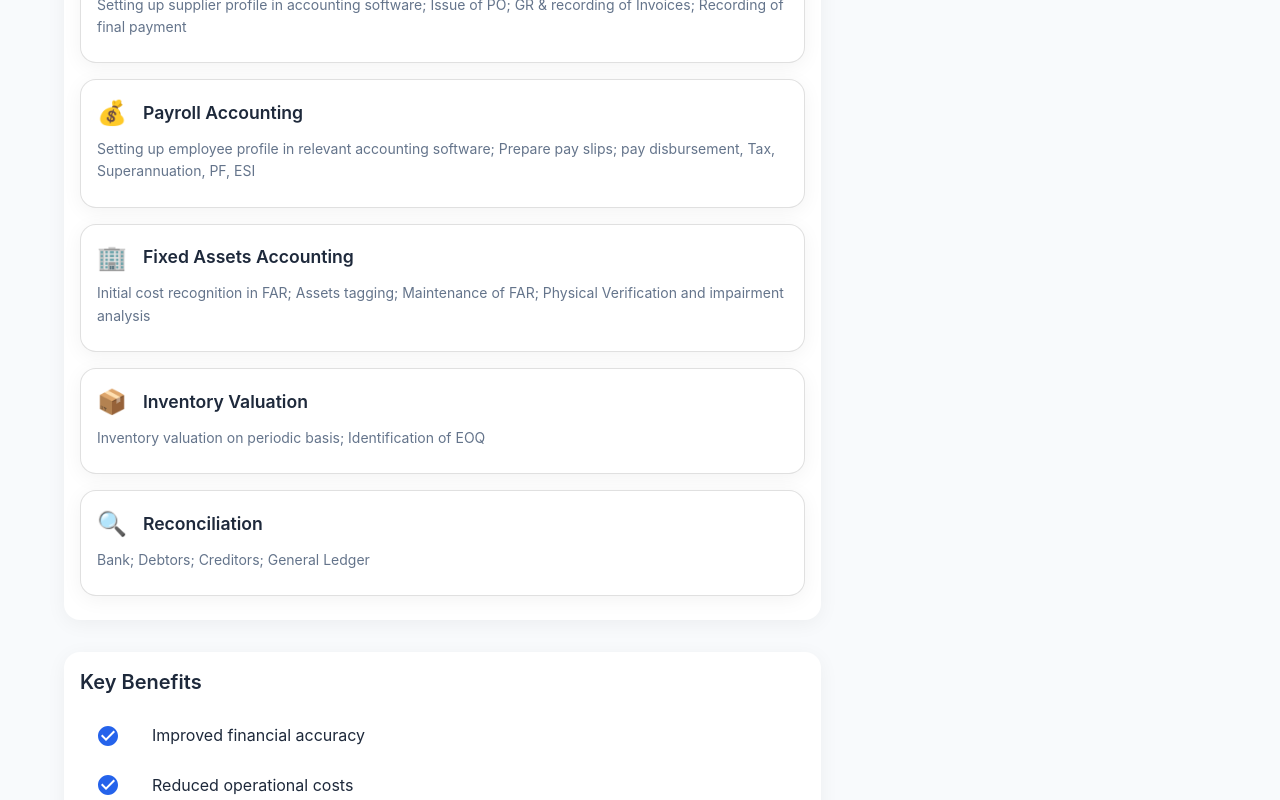
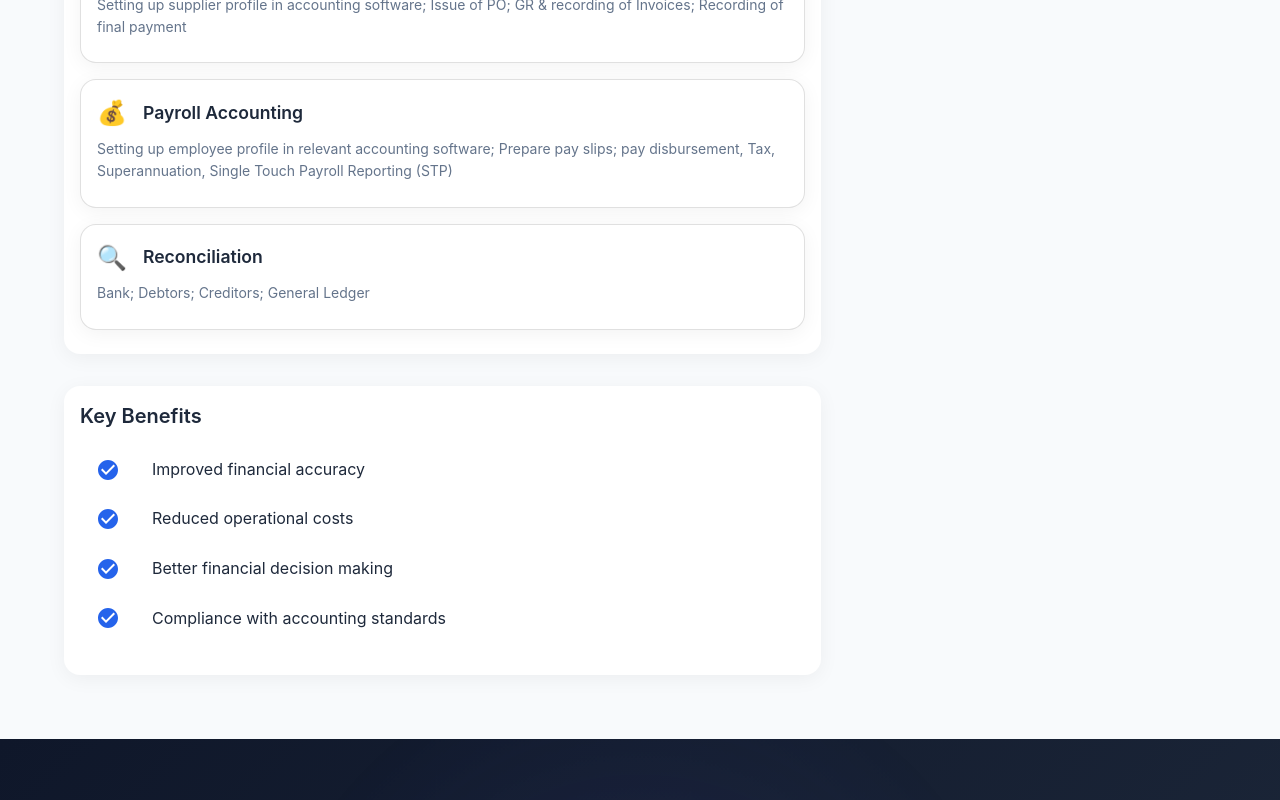
Before and after one commit to Ashwin2k3/dux-outsourcing-official, a React (Create React App) app in the folder client/: page /services/accounting in a window 1280 px wide. Shown: the part 860-1660 px from the top of the page. Built offline with nearby package versions, Linux system fonts and the light colour scheme.

Commit message:
financial changes

```diff
--- a/client/src/pages/About.js
+++ b/client/src/pages/About.js
@@ -94,7 +94,6 @@ const About = () => {
         { name: 'MYOB Essential', description: 'Comprehensive accounting solution for Australian businesses' },
         { name: 'AccountRight', description: 'Advanced accounting software for growing businesses' },
         { name: 'QuickBooks', description: 'Popular accounting solution for small businesses' },
-        { name: 'Tally Prime', description: 'Complete business management solution' },
       ],
       icon: <Assessment fontSize="large" />,
       color: '#2563eb'
--- a/client/src/pages/Contact.js
+++ b/client/src/pages/Contact.js
@@ -582,13 +582,13 @@ const Contact = () => {
                 <Box sx={{ display: 'flex', alignItems: 'center', mb: 2 }}>
                   <PhoneIcon sx={{ mr: 2, color: 'primary.main' }} />
                   <Typography variant="body1">
-                    Coming Soon
+                    (08) 8343-5000
                   </Typography>
                 </Box>
                 <Box sx={{ display: 'flex', alignItems: 'center' }}>
                   <EmailIcon sx={{ mr: 2, color: 'primary.main' }} />
                   <Typography variant="body1">
-                    laxman.mehra@lsmco.com.au
+                    lsmadmin@lsmco.com.au
                   </Typography>
                 </Box>
               </Box>
--- a/client/src/pages/DetailedService.js
+++ b/client/src/pages/DetailedService.js
@@ -57,19 +57,19 @@ const services = [
       },
       {
         title: 'Payroll Accounting',
-        description: 'Setting up employee profile in relevant accounting software; Prepare pay slips; pay disbursement, Tax, Superannuation, PF, ESI',
+        description: 'Setting up employee profile in relevant accounting software; Prepare pay slips; pay disbursement, Tax, Superannuation, Single Touch Payroll Reporting (STP)',
         icon: '💰'
       },
-      {
-        title: 'Fixed Assets Accounting',
-        description: 'Initial cost recognition in FAR; Assets tagging; Maintenance of FAR; Physical Verification and impairment analysis',
-        icon: '🏢'
-      },
-      {
-        title: 'Inventory Valuation',
-        description: 'Inventory valuation on periodic basis; Identification of EOQ',
-        icon: '📦'
-      },
+      // {
+      //   title: 'Fixed Assets Accounting',
+      //   description: 'Initial cost recognition in FAR; Assets tagging; Maintenance of FAR; Physical Verification and impairment analysis',
+      //   icon: '🏢'
+      // },
+      // {
+      //   title: 'Inventory Valuation',
+      //   description: 'Inventory valuation on periodic basis; Identification of EOQ',
+      //   icon: '📦'
+      // },
       {
         title: 'Reconciliation',
         description: 'Bank; Debtors; Creditors; General Ledger',
--- a/client/src/pages/Home.js
+++ b/client/src/pages/Home.js
@@ -111,7 +111,6 @@ const softwareTools = [
   { name: 'Power BI', icon: <TrendingUpIcon sx={{ fontSize: 40 }} />, color: '#F2C811' },
   { name: 'Tableau', icon: <AutoFixHighIcon sx={{ fontSize: 40 }} />, color: '#E97627' },
   { name: 'Zoho', icon: <AccountBalanceIcon sx={{ fontSize: 40 }} />, color: '#FF6B00' },
-  { name: 'Tally', icon: <ReceiptIcon sx={{ fontSize: 40 }} />, color: '#00A0E3' },
 ];
 
 const ServiceCard = ({ service }) => {
@@ -233,7 +232,7 @@ const Home = () => {
                 textShadow: '0 2px 4px rgba(0,0,0,0.1)',
               }}
             >
-              Financial Excellence, Delivered
+              Enhancing Operational Efficiency through Outsourced Accounting Solutions
             </Typography>
             <Typography
               variant="h4"
@@ -243,7 +242,7 @@ const Home = () => {
                 fontSize: { xs: '1.25rem', md: '1.5rem' },
               }}
             >
-              Your trusted partner for comprehensive financial solutions and business growth
+              Your trusted partner for seamless accounting services and sustainable business growth.
             </Typography>
             <Button
               onClick={() => window.scrollTo(0, 0)}
@@ -487,7 +486,7 @@ const Home = () => {
                 textShadow: '0 2px 4px rgba(0,0,0,0.1)',
               }}
             >
-              Financial Services
+              Our Services
             </Typography>
             <Typography
               variant="h6"
@@ -499,7 +498,7 @@ const Home = () => {
                 opacity: 0.9,
               }}
             >
-              Comprehensive financial solutions tailored to your business needs
+              Comprehensive accounting solutions tailored to your business needs.
             </Typography>
           </Box>
 
@@ -528,10 +527,10 @@ const Home = () => {
                   WebkitTextFillColor: 'transparent',
                 }}
               >
-                Trusted by Financial Professionals
+                Trusted by Professionals Across Industries
               </Typography>
               <Typography variant="body1" color="text.secondary" sx={{ mb: 4 }}>
-                Our team of certified professionals ensures the highest standards of financial accuracy and compliance. We're committed to delivering excellence in every aspect of financial management.
+              Our team of certified professionals upholds the highest standards of accuracy and regulatory compliance. We’re dedicated to delivering excellence in every aspect of accounting and business management.
               </Typography>
               <Box sx={{ display: 'flex', gap: 2, flexWrap: 'wrap' }}>
                 <Paper
@@ -678,7 +677,7 @@ const Home = () => {
                   textShadow: '0 2px 4px rgba(0,0,0,0.1)',
                 }}
               >
-                Ready to Optimize Your Finances?
+                Ready to streamline your accounting and optimize your business operations?
               </Typography>
               <Typography
                 variant="h6"
@@ -980,7 +979,7 @@ const Home = () => {
                     lineHeight: 1.6,
                   }}
                 >
-                  Discover how we've been transforming financial services with innovation and expertise since our inception.
+                  See how our expertise and innovation have redefined accounting services from the start.
                 </Typography>
                 <Button
                   component={RouterLink}
@@ -1067,7 +1066,7 @@ const Home = () => {
                         mb: 1,
                       }}
                     >
-                      Excellence in Financial Services
+                      Excellence in Outsourcing Services
                     </Typography>
                     <Typography
                       variant="body2"
@@ -1075,7 +1074,7 @@ const Home = () => {
                         color: 'rgba(255,255,255,0.8)',
                       }}
                     >
-                      Trusted by businesses worldwide
+                      Trusted by Professionals Across Industries
                     </Typography>
                   </Box>
                 </Box>
--- a/client/src/pages/Services.js
+++ b/client/src/pages/Services.js
@@ -38,17 +38,17 @@ const services = [
     tagline: 'Streamline your financial operations with expert accounting solutions'
   },
   {
-    id: 'financial-reporting',
-    title: 'Financial Reporting, Planning, & Analysis',
-    icon: <AnalyticsIcon sx={{ fontSize: 40 }} />,
-    description: 'Comprehensive financial reporting and analysis services to help businesses make informed decisions and achieve their financial goals.',
+    id: 'payroll',
+    title: 'Payroll Compliances',
+    icon: <PaymentsIcon sx={{ fontSize: 40 }} />,
+    description: 'Our Payroll professionals assist our clients in having a smooth payroll run whether weekly, fortnightly or monthly:',
     features: [
-      'Financial Reporting',
-      'Planning & Budgeting',
-      'Analysis & Forecasting',
-      'Financial Modeling'
+      'Employee setup and management',
+      'Leave tracking',
+      'Superannuation processing',
+      'Single Touch Payroll Compliance'
     ],
-    tagline: 'Transform data into actionable business insights'
+    tagline: 'Simplify your payroll management process'
   },
   {
     id: 'bas',
@@ -62,19 +62,6 @@ const services = [
       'Other tax compliances'
     ],
     tagline: 'Ensure compliance with Australian tax regulations'
-  },
-  {
-    id: 'payroll',
-    title: 'Payroll Compliances',
-    icon: <PaymentsIcon sx={{ fontSize: 40 }} />,
-    description: 'Our Payroll professionals assist our clients in having a smooth payroll run whether weekly, fortnightly or monthly:',
-    features: [
-      'Employee setup and management',
-      'Leave tracking',
-      'Superannuation processing',
-      'Single Touch Payroll Compliance'
-    ],
-    tagline: 'Simplify your payroll management process'
   },
   {
     id: 'tax',
@@ -101,6 +88,19 @@ const services = [
       'Compliance documentation'
     ],
     tagline: 'Take control of your superannuation investments'
+  },
+  {
+    id: 'financial-reporting',
+    title: 'Financial Reporting, Planning, & Analysis',
+    icon: <AnalyticsIcon sx={{ fontSize: 40 }} />,
+    description: 'Comprehensive financial reporting and analysis services to help businesses make informed decisions and achieve their financial goals.',
+    features: [
+      'Financial Reporting',
+      'Planning & Budgeting',
+      'Analysis & Forecasting',
+      'Financial Modeling'
+    ],
+    tagline: 'Transform data into actionable business insights'
   },
   {
     id: 'document-automation',
```
